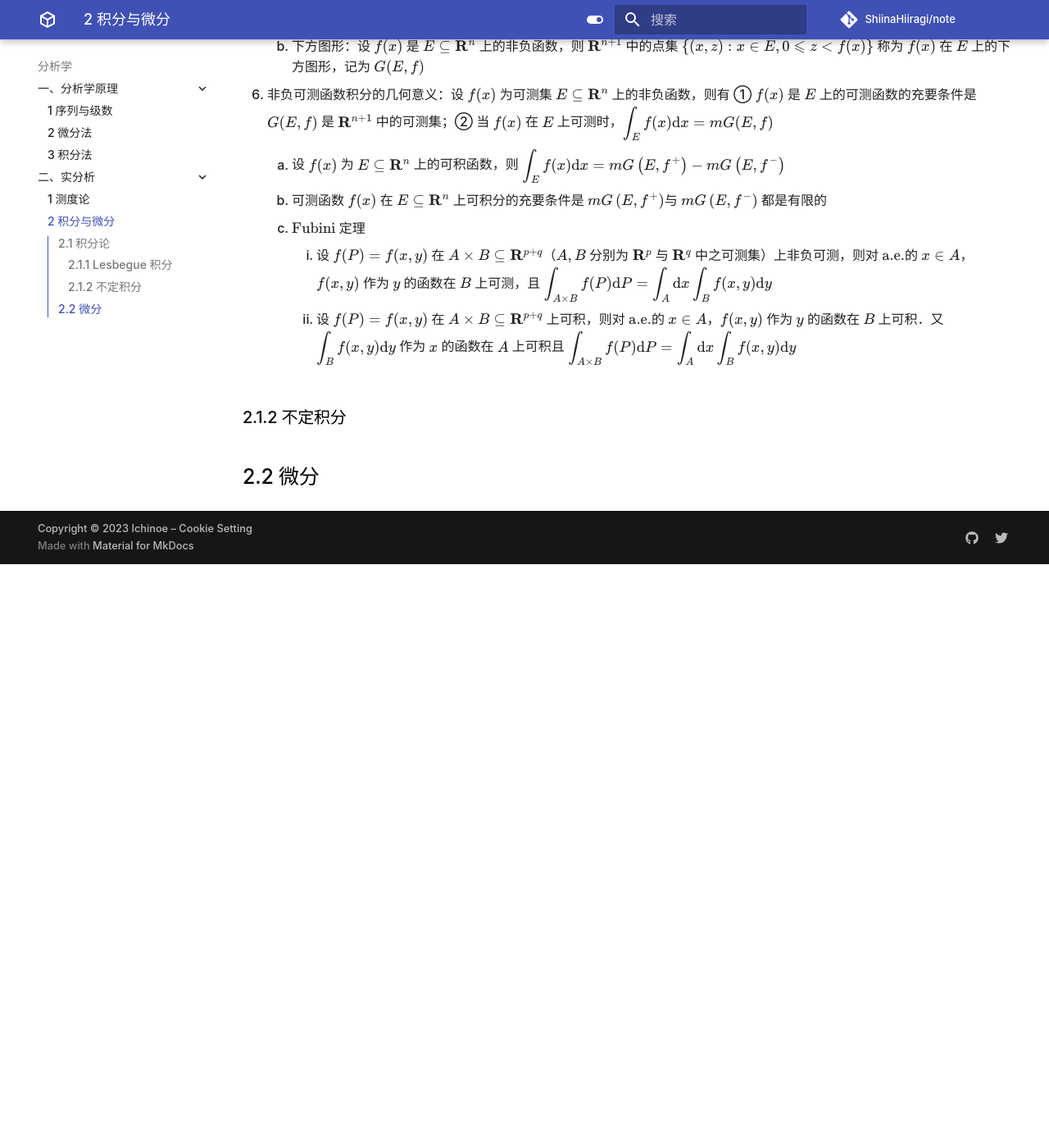
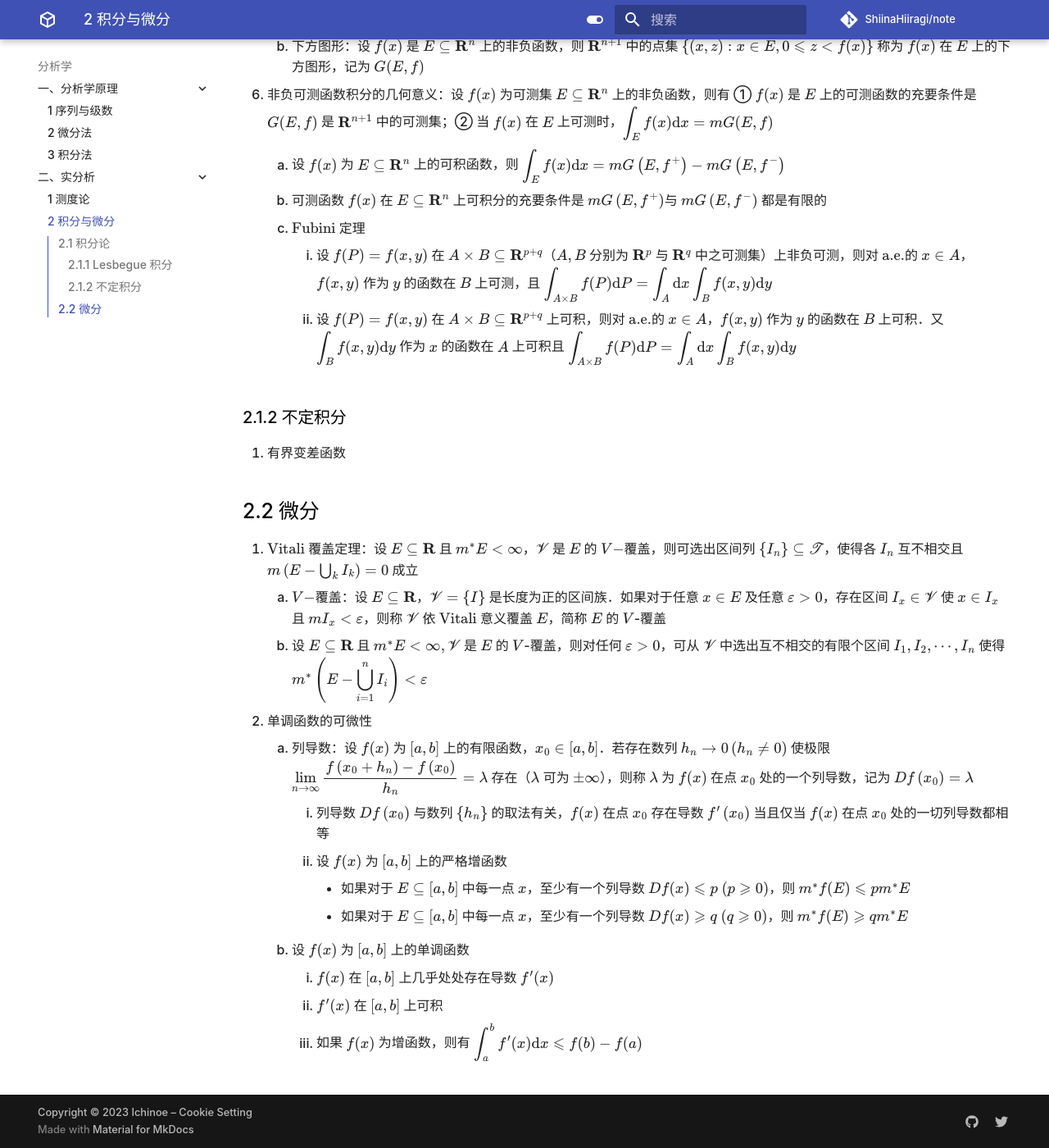
Before and after one commit to ShiinaHiiragi/note, an MkDocs documentation site: the page built from docs/anly/real/lbg.md, in a window 1280 px wide and 1400 px high, scrolled down 4183 px. Shown: the whole window at 82% size. Built offline with MkDocs 1.6.1 and Material for MkDocs 9.7.7, drawn with Linux system fonts in a browser that asks for light colours; comment, search, counter and statistics services are not loaded; before the commit the page ends 4871 px from its top, so only the background shows below that.

Commit message:
update toc

```diff
--- a/docs/anly/real/lbg.md
+++ b/docs/anly/real/lbg.md
@@ -88,5 +88,19 @@
         2. 设 $f(P)=f(x, y)$ 在 $A \times B \subseteq \mathbf{R}^{p+q}$ 上可积，则对 $\text{a.e.}$的 $x \in A$，$f(x, y)$ 作为 $y$ 的函数在 $B$ 上可积．又 ${\displaystyle \int_{B} f(x, y) \mathrm{d} y}$ 作为 $x$ 的函数在 $A$ 上可积且 ${\displaystyle \int_{A \times B} f(P) \mathrm{d} P=\int_{A} \mathrm{d} x \int_{B} f(x, y) \mathrm{d} y}$
 
 ### 2.1.2 不定积分
+1. 有界变差函数
 
 ## 2.2 微分
+1. $\text{Vitali}$ 覆盖定理：设 $E \subseteq \mathbf{R}$ 且 $m^{*} E<\infty$，$\mathscr{V}$ 是 $E$ 的 $V-$覆盖，则可选出区间列 $\left\{I_{n}\right\} \subseteq \mathscr{T}$，使得各 $I_{n}$ 互不相交且 $m\left(E - \bigcup_{k} I_{k}\right)=0$ 成立
+    1. $V-$覆盖：设 $E \subseteq \mathbf{R}$，$\mathscr{V}=\{I\}$ 是长度为正的区间族．如果对于任意 $x \in E$ 及任意 $\varepsilon>0$，存在区间 $I_{x} \in \mathscr{V}$ 使 $x \in I_{x}$ 且 $m I_{x}<\varepsilon$，则称 $\mathscr{V}$ 依 $\text{Vitali}$ 意义覆盖 $E$，简称 $E$ 的 $V$-覆盖
+    2. 设 $E \subseteq \mathbf{R}$ 且 $m^{*} E<\infty, \mathscr{V}$ 是 $E$ 的 $V$-覆盖，则对任何 $\varepsilon>0$，可从 $\mathscr{V}$ 中选出互不相交的有限个区间 $I_{1}, I_{2}, \cdots, I_{n}$ 使得 ${\displaystyle m^{*}\left(E - \bigcup_{i=1}^{n} I_{i}\right)<\varepsilon}$
+2. 单调函数的可微性
+    1. 列导数：设 $f(x)$ 为 $[a, b]$ 上的有限函数，$x_{0} \in[a, b]$．若存在数列 $h_{n} \rightarrow 0\left(h_{n} \neq 0\right)$ 使极限 ${\displaystyle \lim _{n \to \infty} \dfrac{f\left(x_{0}+h_{n}\right)-f\left(x_{0}\right)}{h_{n}}=\lambda}$ 存在（$\lambda$ 可为 $\pm \infty$），则称 $\lambda$ 为 $f(x)$ 在点 $x_{0}$ 处的一个列导数，记为 $D f\left(x_{0}\right)=\lambda$
+        1. 列导数 $D f\left(x_{0}\right)$ 与数列 $\left\{h_{n}\right\}$ 的取法有关，$f(x)$ 在点 $x_{0}$ 存在导数 $f^{\prime}\left(x_{0}\right)$ 当且仅当 $f(x)$ 在点 $x_{0}$ 处的一切列导数都相等
+        2. 设 $f(x)$ 为 $[a, b]$ 上的严格增函数
+            - 如果对于 $E \subseteq[a, b]$ 中每一点 $x$，至少有一个列导数 $D f(x) \leqslant p \ (p \geqslant 0)$，则 $m^{*} f(E) \leqslant p m^{*} E$
+            - 如果对于 $E \subseteq[a, b]$ 中每一点 $x$，至少有一个列导数 $D f(x) \geqslant q \ (q \geqslant 0)$，则 $m^{*} f(E) \geqslant q m^{*} E$
+    2. 设 $f(x)$ 为 $[a, b]$ 上的单调函数
+        1. $f(x)$ 在 $[a, b]$ 上几乎处处存在导数 $f^{\prime}(x)$
+        2. $f^{\prime}(x)$ 在 $[a, b]$ 上可积
+        3. 如果 $f(x)$ 为增函数，则有 ${\displaystyle \int_{a}^{b} f^{\prime}(x) \mathrm{d} x \leqslant f(b)-f(a)}$
```
Also changed, not shown: docs/intro/norm.md (+0 -1 lines), docs/intro/toc.md (+1 -4 lines).
